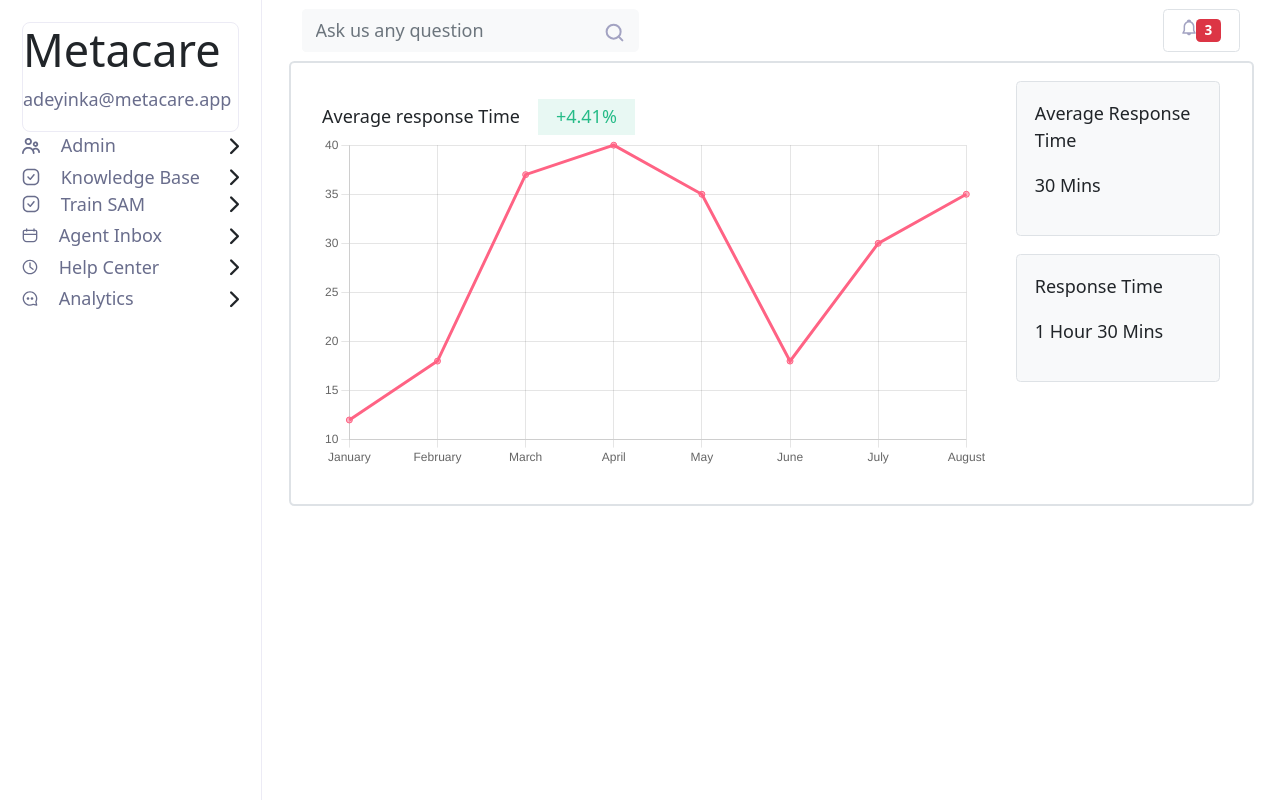
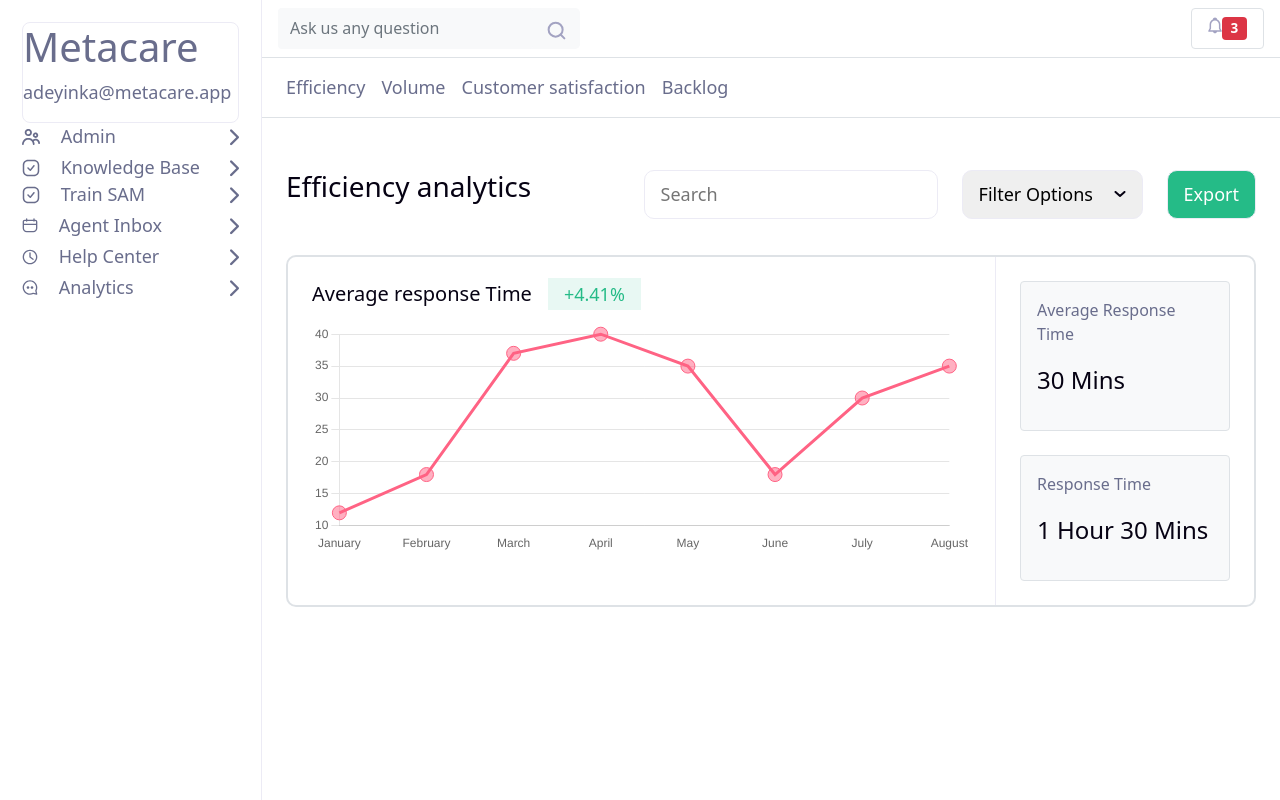
Before and after one commit to AfeezGL/metacare-test-1, a React (Create React App) app: page / in a window 1280 px wide. Built offline with nearby package versions, Linux system fonts and the light colour scheme; no server answers; the database is empty.

Commit message:
implemented chart data feching on teams page

```diff
--- a/package.json
+++ b/package.json
@@ -12,6 +12,7 @@
     "react": "^17.0.2",
     "react-chartjs-2": "^4.0.1",
     "react-dom": "^17.0.2",
+    "react-router-dom": "^6.2.2",
     "react-scripts": "5.0.0",
     "web-vitals": "^2.1.4"
   },
--- a/src/App.js
+++ b/src/App.js
@@ -1,14 +1,14 @@
 import Nav from "./components/Nav";
 import { ReactComponent as SearchIcon } from "./icons/search.svg";
 import { ReactComponent as BellIcon } from "./icons/bell.svg";
-import AverageResponseTime from "./components/AverageResponseTime";
+import Teams from "./pages/Teams";
 
 function App() {
   return (
     <>
       <Nav />
       <div className="display">
-        <header className="d-flex justify-content-between pb-2 pt-2">
+        <header className="d-flex justify-content-between pb-2 pt-2 ps-3 pe-3 ">
           <form className="d-flex bg-light rounded-3">
             <input
               className="form-control border-0 bg-light"
@@ -28,10 +28,10 @@
             </div>
           </div>
         </header>
-
-        <main>
-          <AverageResponseTime />
-        </main>
+        {/* this is the main container for all pages */}
+        <>
+          <Teams />
+        </>
       </div>
     </>
   );
--- a/src/components/AverageResponseTime.js
+++ b/src/components/AverageResponseTime.js
@@ -32,6 +32,13 @@
       text: "Chart.js Line Chart",
     },
   },
+  scales: {
+    x: {
+      grid: {
+        display: false,
+      },
+    },
+  },
 };
 
 const labels = [
@@ -49,37 +56,48 @@
   labels,
   datasets: [
     {
-      label: "Dataset 1",
+      label: "Response time",
       data: [12, 18, 37, 40, 35, 18, 30, 35],
       borderColor: "rgb(255, 99, 132)",
       backgroundColor: "rgba(255, 99, 132, 0.5)",
+      pointStyle: "circle",
+      pointRadius: 7,
+      pointHoverRadius: 8,
     },
   ],
 };
 
 const AverageResponseTime = () => {
   return (
-    <div className="row border border-2 rounded-3 p-3">
-      <div className="col-md-9 pt-3 pb-3">
-        <header className="d-inline-flex align-items-center">
-          <span className="me-3">Average response Time</span>
+    <section
+      className="border border-2 [ chart-section ]"
+      aria-labelledby="average-response-time"
+    >
+      <div className=" [ chart-container ]">
+        <header className="mb-3">
+          <h2
+            className="me-3 [ bold ] fs-5 d-inline"
+            id="average-response-time"
+          >
+            Average response Time
+          </h2>
           <span className="pt-1 pb-1 ps-3 pe-3 [ percentage-green ]">
             +4.41%
           </span>
         </header>
         <Line data={data} options={options} />
       </div>
-      <div className="col-md-3">
-        <div className="border rounded border-1 bg-light p-3 mb-3">
-          <p>Average Response Time</p>
-          <p>30 Mins</p>
+      <div className=" [ chart-aside ]">
+        <div className="border rounded border-1 bg-light p-3">
+          <p className="fs-6">Average Response Time</p>
+          <p className="fs-4 [ bold ]">30 Mins</p>
         </div>
         <div className="border rounded border-1 bg-light p-3">
-          <p>Response Time</p>
-          <p>1 Hour 30 Mins</p>
+          <p className="fs-6">Response Time</p>
+          <p className="fs-4 [ bold ]">1 Hour 30 Mins</p>
         </div>
       </div>
-    </div>
+    </section>
   );
 };
 
--- a/src/components/Nav.js
+++ b/src/components/Nav.js
@@ -10,6 +10,7 @@
       role={"navigation"}
       aria-roledescription="Primary"
       aria-label="Primary"
+      className="primary-nav"
     >
       <header>
         <h1>Metacare</h1>
@@ -34,7 +35,9 @@
           <div className="collapse" id="admin">
             <ul>
               <li className="d-inline-flex align-items-center">
-                <a href="/docs/5.0/components/accordion/">Teams</a>
+                <a href="/docs/5.0/components/accordion/" className="active">
+                  Teams
+                </a>
               </li>
               <li className="d-inline-flex align-items-center">
                 <a href="/docs/5.0/components/alerts/">Knowledge Base</a>
--- /dev/null
+++ b/src/components/TeamsNav.js
@@ -0,0 +1,22 @@
+const TeamsNav = () => {
+  return (
+    <nav
+      role={"navigation"}
+      aria-label="secondary"
+      aria-roledescription="secondary"
+      className="border-top border-bottom mb-3 [ secondary-nav ]"
+    >
+      <div className="d-flex">
+        <a href="">Efficiency</a>
+
+        <a href="">Volume</a>
+
+        <a href="">Customer satisfaction</a>
+
+        <a href="">Backlog</a>
+      </div>
+    </nav>
+  );
+};
+
+export default TeamsNav;
--- a/src/index.css
+++ b/src/index.css
@@ -12,23 +12,22 @@
 }
 html {
   font-family: "Gelion";
-  font-size: 18px;
 }
 body {
+  color: var(--normal-text-color);
+  font-size: 18px;
+  font-weight: 400;
   background-color: #fff;
-  -webkit-font-smoothing: antialiased;
-  -moz-osx-font-smoothing: grayscale;
 }
 #root {
   height: 100vh;
   width: 100vw;
   display: flex;
-  gap: 40px;
 }
 
 /*-------------------------- NAVIGATION --------------------------------*/
 
-nav {
+.primary-nav {
   width: 100%;
   max-width: 262px;
   height: 100%;
@@ -55,7 +54,7 @@
 .collapse-button path {
   fill: var(--normal-text-color);
 }
-.collapse-arrow {
+.collapse-button i {
   color: var(--normal-text-color);
   transition: transform 0.35s ease;
   transform-origin: 0.5em 50%;
@@ -63,6 +62,14 @@
 .collapse ul {
   list-style-type: none;
 }
+a {
+  text-decoration: none;
+  color: var(--normal-text-color);
+}
+.collapse .active {
+  color: var(--bold-text-color);
+}
+/* change text and icon color when collapse is open */
 [aria-expanded="true"] span {
   color: var(--primary-color);
 }
@@ -74,11 +81,77 @@
 
 .display {
   width: 100%;
-  padding-right: 40px;
 }
 
+main {
+  padding: 0 24px;
+}
+
+.secondary-nav {
+  padding: 0 24px;
+}
+.secondary-nav a {
+  padding: 16px 16px 16px 0;
+}
+a:hover {
+  color: var(--bold-text-color);
+}
+.page-header {
+  padding: 36px 24px;
+}
+.filter-form {
+  display: flex;
+  gap: 24px;
+}
+.filter-form > * {
+  border: 1px solid var(--border-color);
+  border-radius: 10px;
+  padding: 10px 16px;
+}
+.filter-form input[type="submit"] {
+  background-color: var(--secondary-color);
+  color: #fff;
+}
+.filter-form select {
+  appearance: none;
+  -webkit-appearance: none;
+  -moz-appearance: none;
+  background-image: url("./icons/arrow.svg");
+  background-repeat: no-repeat;
+  background-position: calc(100% - 16px) center;
+  padding-right: 48px;
+}
 /*--------------------------------- CHART CONTAINER --------------------------------*/
+.chart-section {
+  width: 100%;
+  display: flex;
+  border-radius: 10px;
+}
+.chart-container {
+  border-right: 1px solid var(--border-color);
+  padding: 24px;
+  flex-grow: 1;
+}
+.chart-aside {
+  display: flex;
+  flex-direction: column;
+  gap: 24px;
+  justify-content: center;
+  align-items: center;
+  padding: 24px;
+}
+.chart-aside > div {
+  width: 210px;
+}
+
 .percentage-green {
   background-color: rgba(37, 187, 135, 0.1);
   color: var(--secondary-color);
 }
+canvas {
+  max-height: 230px;
+}
+.bold {
+  color: var(--bold-text-color);
+  font-weight: 500;
+}
--- /dev/null
+++ b/src/pages/Teams.js
@@ -0,0 +1,48 @@
+import AverageResponseTime from "../components/AverageResponseTime";
+import TeamsNav from "../components/TeamsNav";
+import { collection, getDocs } from "firebase/firestore";
+import { useEffect, useState } from "react";
+import db from "../firebase";
+
+const Teams = () => {
+  const [chartData, setChartData] = useState(null);
+
+  useEffect(() => {
+    const getData = async () => {
+      const dataRef = collection(db, "data");
+      const fetchData = await getDocs(dataRef);
+      const data = fetchData.docs.map((chart) => ({
+        id: chart.id,
+        data: chart.data(),
+      }));
+
+      setChartData(data);
+    };
+
+    getData();
+  }, []);
+
+  return (
+    <>
+      <TeamsNav />
+      <header className="d-flex justify-content-between [ page-header ]">
+        <h1 className="d-inline fs-3 [ bold ]">Efficiency analytics</h1>
+        <form className=" [ filter-form ]">
+          <input type="text" placeholder="Search" />
+          <select>
+            <option value="none">Filter Options</option>
+            <option value="option 1">Option 1</option>
+            <option value="option 2">Option 2</option>
+            <option value="option 3">Option 3</option>
+          </select>
+          <input type="submit" value="Export" />
+        </form>
+      </header>
+      <main>
+        <AverageResponseTime />
+      </main>
+    </>
+  );
+};
+
+export default Teams;
```
Also changed, not shown: src/icons/arrow.svg (added), 1 other file (tests, documents, lock files or other folders).
